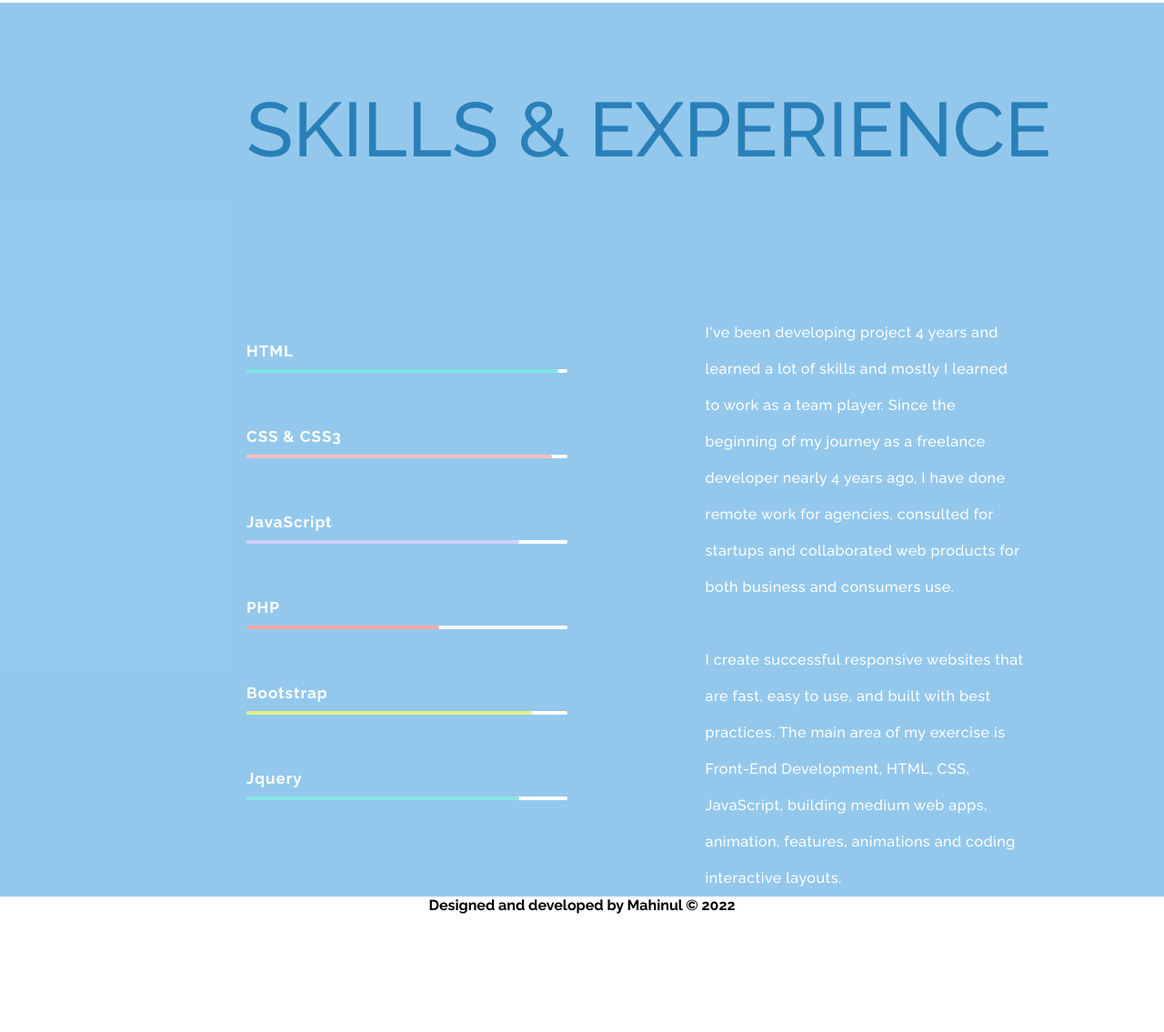
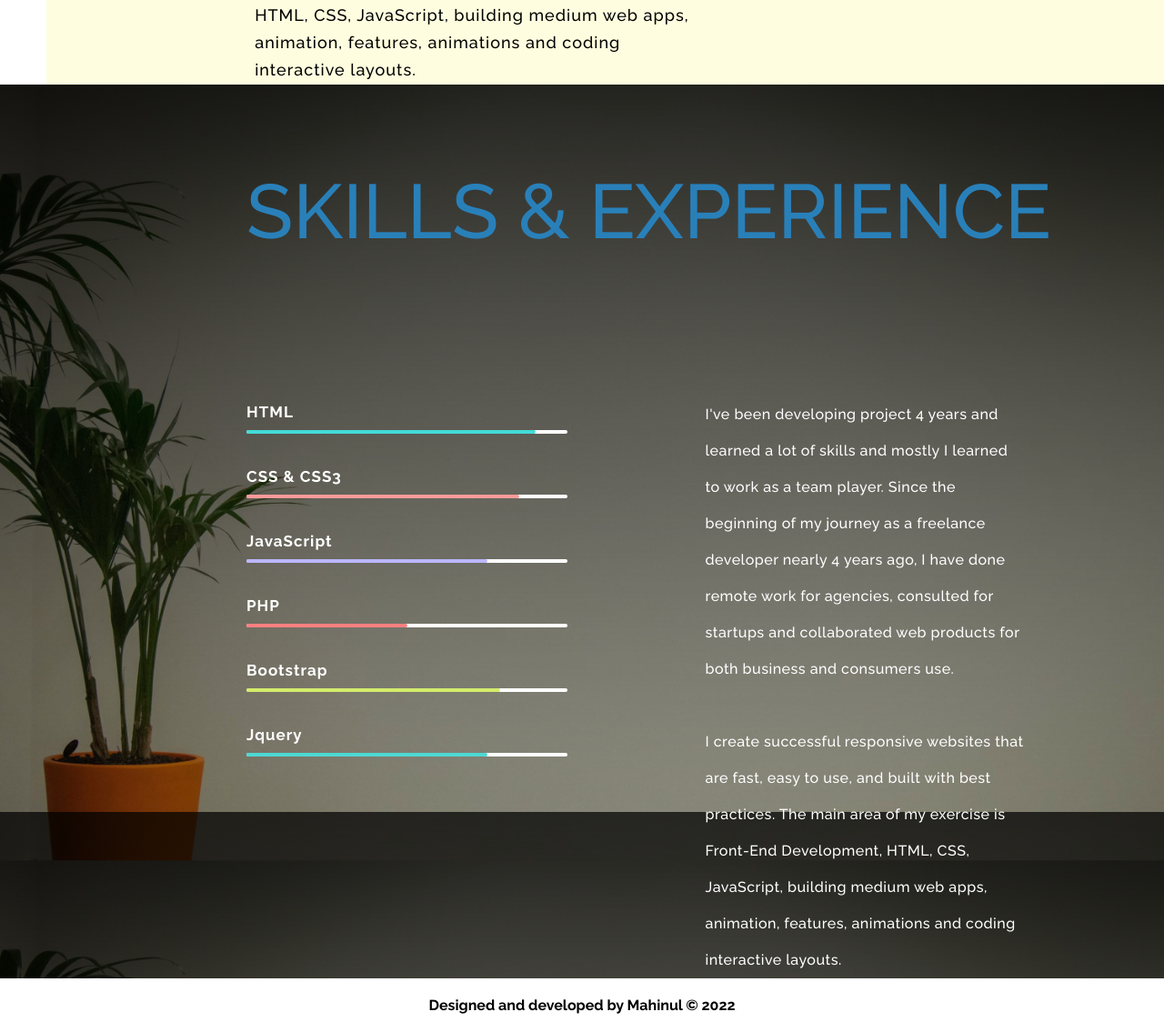
Before and after one commit to MahinulA/Portfolio-V3, a plain HTML site: page index.html in a window 1280 px wide. Shown: the part 3079-4214 px from the top of the page at 91% size. Before the commit the page ends 4094 px from the top, so only its background shows below. Drawn offline with Linux system fonts and the light colour scheme; files whose address does not match are found by name.

Commit message:
changed style & background images

```diff
--- a/app/css/style.css
+++ b/app/css/style.css
@@ -256,10 +256,12 @@ header{
 
 
 /* ======== ABOUT ME SECTION =========== */
-.aboutmeSection{
+.aboutmeSection {
     margin-top: 309px;
     margin-left: 4%;
+    padding-top: 90px;
     min-height: 100vh;
+    background: #fffccb9c;
 }
 .aboutme-grid-container{
     display:flex;
@@ -285,7 +287,10 @@ header{
 /* ============SKILLS SECTION ============== */
 .skills-section{
     min-height: 100vh;
-    background-color:#3498db87;
+    background:linear-gradient(rgb(0 0 0 / 81%), rgb(0 0 0 / 32%)), url("../img/skillsBG.jpg");
+    background-attachment: fixed;
+    background-size: cover;
+    background-position: center;
 }
 .skills-section h1{
     padding-top: 90px;
@@ -304,7 +309,7 @@ header{
 
 
 .skill-details-container{
-    margin-top: 60px;
+    margin-top: 37px;
     font-weight: 700;
     font-size: 17px;
     letter-spacing: 1px;
@@ -333,28 +338,28 @@ header{
     -o-border-radius: 10px;
 }
 .skills-scale-fill-html{
-    width: 97%;
-    background-color: #00cecb80;
+    width: 90%;
+    background-color: #00cecbbc;
 }
 .skills-scale-fill-css{
-    width: 95%;
-    background-color: #ff757577;
+    width: 85%;
+    background-color: #ff7575ba;
 }
 .skills-scale-fill-js{
-    width: 85%;
-    background-color: #a29bfe79;
+    width: 75%;
+    background-color: #a29bfeb6;
 }
 .skills-scale-fill-php{
-    width: 60%;
-    background-color: #ff525282;
+    width: 50%;
+    background-color: #ff5252ba;
 }
 .skills-scale-fill-bootstrap{
-    width: 89%;
-    background-color: #c5e5388e;
+    width: 79%;
+    background-color: #c5e538bc;
 }
 .skills-scale-fill-jquery{
-    width: 85%;
-    background-color: #12cbc582;
+    width: 75%;
+    background-color: #12cbc5bf;
 }
 .skills-para{
     margin-top: 6%;
--- a/app/css/uniCSS.css
+++ b/app/css/uniCSS.css
@@ -2,7 +2,7 @@
     margin:0;
     padding:0;
     box-sizing: border-box;
-    text-rendering:optimizeSpeed;
+    text-rendering:geometricPrecision;
 }
 
 
--- a/index.html
+++ b/index.html
@@ -207,7 +207,7 @@
     </div>
 
     <!-- FOOTER SECTION -->
-    <footer style="text-align: center; margin-bottom: 10px; font-weight: 700;">
+    <footer style="text-align: center; font-weight: 700; padding: 20px 0;">
         Designed and developed by Mahinul 	&copy; 2022
     </footer>
     <script src="./app/js/main.js"></script>
```
Also changed, not shown: app/img/skillsBG.jpg (added).
